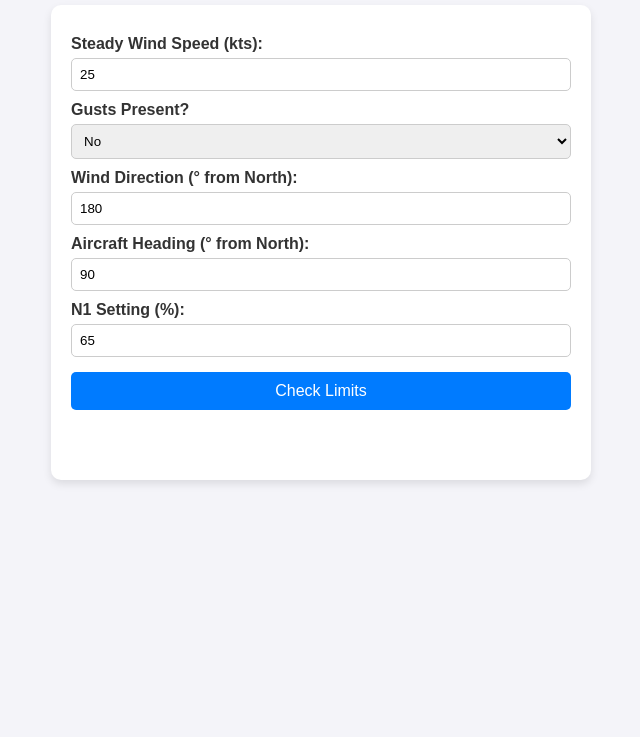
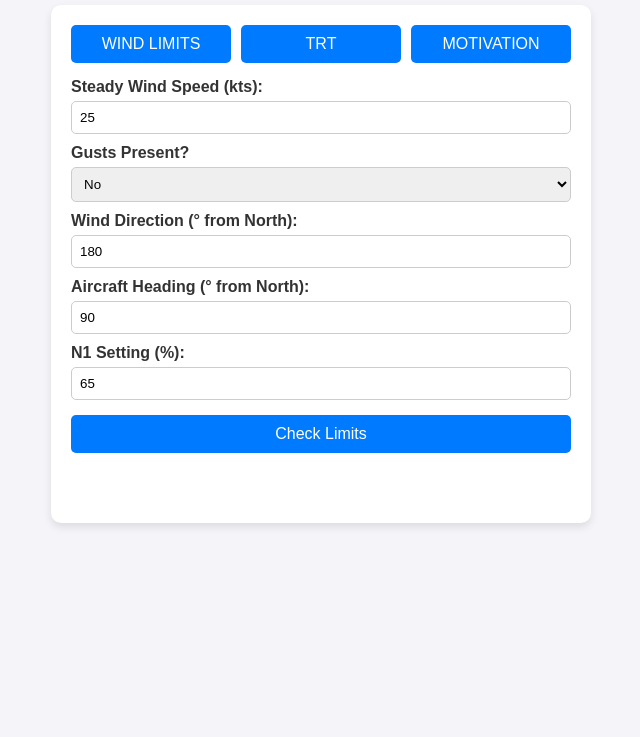
Before and after one commit to RevengeOfWaldo/JesseJet, a plain HTML site: page index.html in a window 1280 px wide. Shown: the part 63-800 px from the top of the page, without its empty margins (319-959 px from the left). Drawn offline with Linux system fonts and the light colour scheme.

Commit message:
Update index.html

```diff
--- a/index.html
+++ b/index.html
@@ -67,35 +67,43 @@ background-color: #f8d7da;
     color: #721c24;
     border: 1px solid #f5c6cb;
 }
+.top-buttons {
+    display: flex;
+    justify-content: space-between;
+    margin-bottom: 15px;
+}
+.top-buttons button {
+    width: 32%;
+    margin-top: 0;
+}
 </style>
 </head>
 <body>
-
 <h2>Aircraft Wind Limit Calculator</h2>
 <div class="container">
+    <!-- Three buttons at the top -->
+    <div class="top-buttons">
+        <button type="button" onclick="window.location.href='index.html'">WIND LIMITS</button>
+        <button type="button" onclick="window.location.href='trt.html'">TRT</button>
+        <button type="button" onclick="window.location.href='motivation.html'">MOTIVATION</button>
+    </div>
+
     <label>Steady Wind Speed (kts):</label>
     <input type="number" id="windSpeed" value="25">
-
     <label>Gusts Present?</label>
     <select id="gustPresent">
         <option value="no">No</option>
         <option value="yes">Yes</option>
     </select>
-
     <label>Wind Direction (° from North):</label>
     <input type="number" id="windDirection" value="180">
-
     <label>Aircraft Heading (° from North):</label>
     <input type="number" id="aircraftHeading" value="90">
-
     <label>N1 Setting (%):</label>
     <input type="number" id="n1Speed" value="65">
-
     <button type="button" onclick="calculate()">Check Limits</button>
-
     <div id="output" class="result"></div>
 </div>
-
 <script>
 function calculateRelativeAngle(windDir, aircraftHeading) {
     let angle = Math.abs(windDir - aircraftHeading);
@@ -109,7 +117,6 @@ function windLimitCheck(windSpeed, gustPresent, relativeAngle, n1Speed) {
     let gustAdjustment = gustPresent === "yes" ? 5 : 0;
     let adjustedSpeed = windSpeed;
     let limit;
-
     if (n1Speed <= 70) {
         if (relativeAngle === 0) {
             limit = 40;
@@ -143,9 +150,7 @@ limit = 20;
             limit = 30;
         }
     }
-
     limit -= gustAdjustment;
-
     return {
         adjustedWindSpeed: adjustedSpeed,
         limit: limit,
@@ -157,17 +162,14 @@ function calculateWindComponents(windSpeed, windDir, aircraftHeading, relativeAn
     let angleRad = relativeAngle * Math.PI / 180;
     let headwind = windSpeed * Math.cos(angleRad);
     let crosswind = windSpeed * Math.sin(angleRad);
-
     let tailwind = 0;
     if (headwind < 0) {
         tailwind = Math.abs(headwind);
         headwind = 0;
     }
-
     // Determine left/right crosswind
     let diff = (windDir - aircraftHeading + 360) % 360;
     let crossDir = (diff > 180) ? "Left" : "Right";
-
     return {
         headwind: headwind.toFixed(1),
         tailwind: tailwind.toFixed(1),
@@ -182,13 +184,10 @@ let gustPresent = document.getElementById("gustPresent").value;
     let windDirection = parseFloat(document.getElementById("windDirection").value) || 0;
     let aircraftHeading = parseFloat(document.getElementById("aircraftHeading").value) || 0;
     let n1Speed = parseFloat(document.getElementById("n1Speed").value) || 0;
-
     let relativeAngle = calculateRelativeAngle(windDirection, aircraftHeading);
     let result = windLimitCheck(windSpeed, gustPresent, relativeAngle, n1Speed);
     let components = calculateWindComponents(windSpeed, windDirection, aircraftHeading, relativeAngle);
-
     let output = document.getElementById("output");
-
     let details = `
         Steady Wind: ${windSpeed} kts<br>
         Gusts Present: ${gustPresent}<br>
@@ -200,7 +199,6 @@ Tailwind: ${components.tailwind} kts<br>
         Crosswind: ${components.crosswind} kts (${components.crossDir})<br>
         Limit: ${result.limit} kts
     `;
-
     if (result.withinLimits) {
         output.className = "result pass";
         output.innerHTML = `✅ WITHIN LIMITS<br>${details}`;
@@ -210,6 +208,5 @@ output.innerHTML = `❌ EXCEEDS LIMITS<br>${details}`;
     }
 }
 </script>
-
 </body>
 </html>
```
Lines whose indentation alone changed are shown as unchanged.
